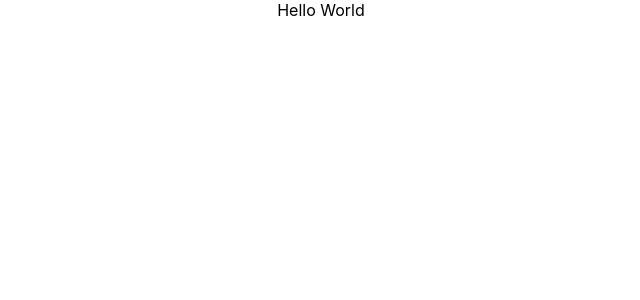
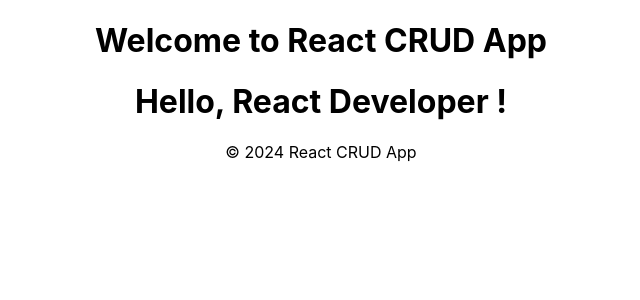
Before and after one commit to BenRhoumaMaher/react_crud, a React (Create React App) app: page / in a window 1280 px wide. Shown: the top 300 px of the page, without its empty margins (319-959 px from the left). Built offline with nearby package versions, Linux system fonts and the light colour scheme.

Commit message:
Step 2: Created functional components and understood JSX

```diff
--- a/src/App.js
+++ b/src/App.js
@@ -1,10 +1,13 @@
-import logo from './logo.svg';
 import './App.css';
+import Layout from './components/Layout';
 
 function App() {
+  const name = 'React Developer';
   return (
     <div className="App">
-      Hello World
+      <Layout>
+      <h1>Hello, {name} !</h1>
+      </Layout >
     </div>
   );
 }
--- /dev/null
+++ b/src/components/Footer.js
@@ -0,0 +1,11 @@
+import React from 'react'
+
+function Footer () {
+  return (
+    <footer>
+      <p>&copy; 2024 React CRUD App</p>
+    </footer>
+  )
+}
+
+export default Footer
--- /dev/null
+++ b/src/components/Header.js
@@ -0,0 +1,11 @@
+import React from 'react'
+
+function Header () {
+  return (
+    <header>
+      <h1>Welcome to React CRUD App</h1>
+    </header>
+  )
+}
+
+export default Header
--- /dev/null
+++ b/src/components/Layout.js
@@ -0,0 +1,19 @@
+import React from 'react'
+import Header from './Header'
+import Footer from './Footer'
+
+// The `children` prop is used to
+// render any content passed between the Layout tags
+function Layout ({ children }) {
+  return (
+    <div>
+      <Header />
+      {/* Main content area where the children
+      (passed content) will be rendered */}
+      <main>{children}</main>
+      <Footer />
+    </div>
+  )
+}
+
+export default Layout
```
